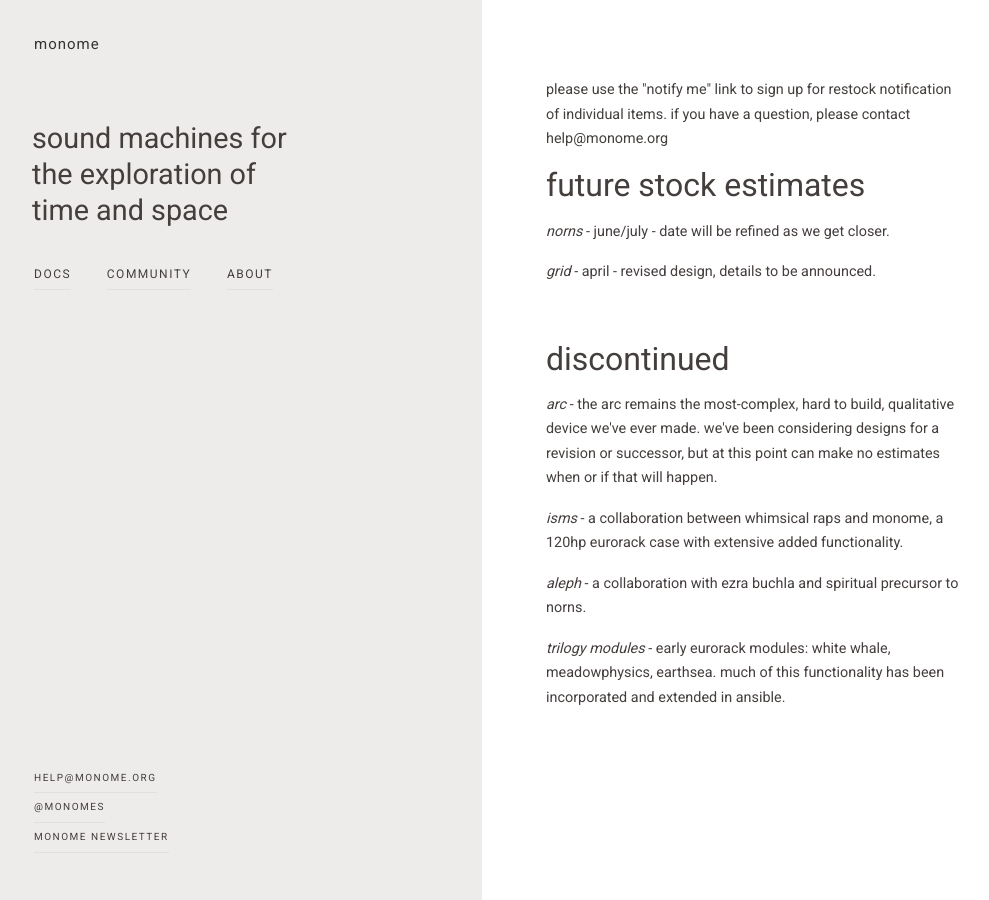
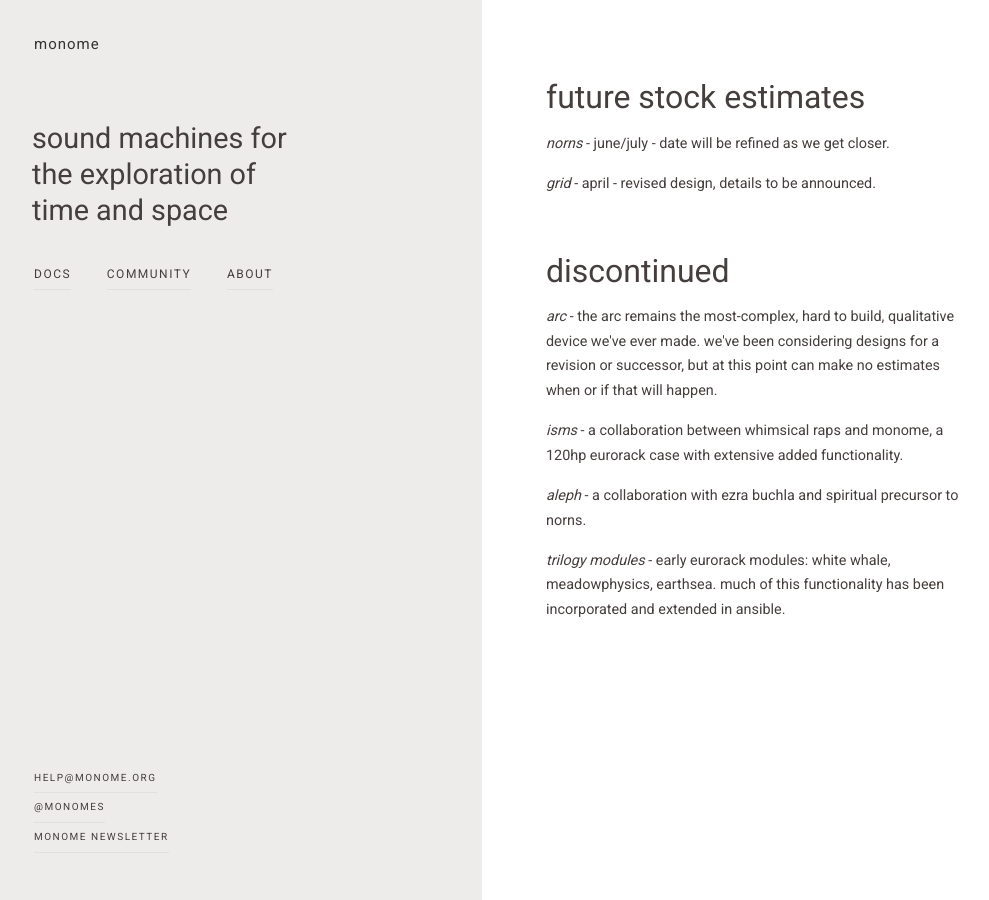
Before and after one commit to monome/monome.github.io, a Jekyll site: the page built from future.html, in a window 1280 px wide. Shown: the whole page, without its empty margins (30-1019 px from the left). Built offline with Jekyll 4.4.1, drawn with Linux system fonts in a browser that asks for light colours.

Commit message:
simplify

```diff
--- a/future.html
+++ b/future.html
@@ -3,7 +3,6 @@
 permalink: /future/
 ---
 <div class="col-container">
-  <p>please use the "notify me" link to sign up for restock notification of individual items. if you have a question, please contact help@monome.org</p>
   <h1>future stock estimates</h1>
   <p><i>norns</i> - june/july - date will be refined as we get closer.</p>
   <p><i>grid</i> - april - revised design, details to be announced.</p>
```
